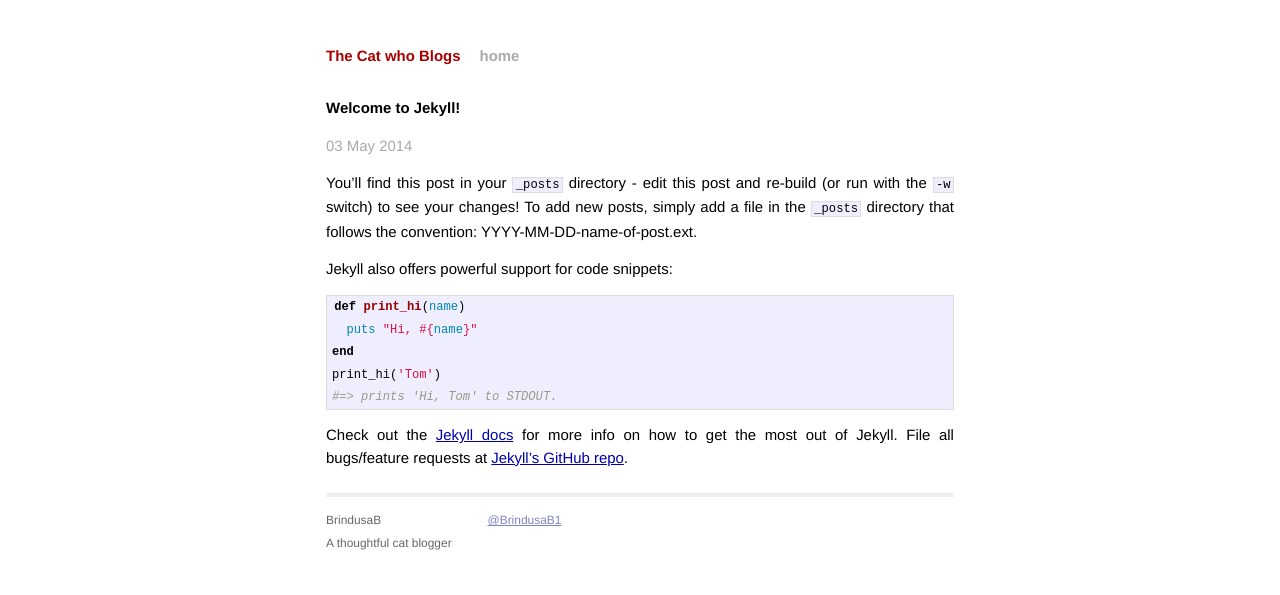
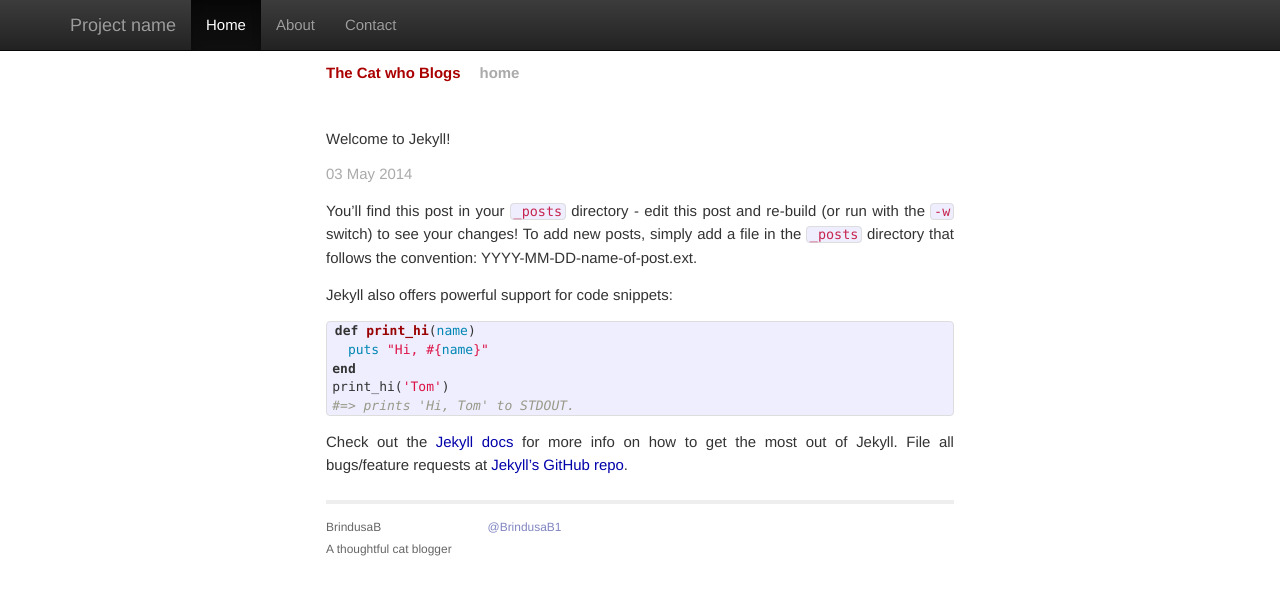
Before and after one commit to meowmixer/meowmixer.github.io, a Jekyll site: the page built from _posts/2014-05-03-welcome-to-jekyll.markdown, in a window 1280 px wide and 900 px high. Shown: the top 595 px of the window. Built offline with Jekyll 4.4.1, drawn with Linux system fonts in a browser that asks for light colours; nearby versions of some CDN libraries; Markdown is read by kramdown in place of the engine named in the settings.

Commit message:
introduce bootstrap

```diff
--- a/_layouts/default.html
+++ b/_layouts/default.html
@@ -4,7 +4,17 @@
         <meta charset="utf-8">
         <meta http-equiv="X-UA-Compatible" content="IE=edge,chrome=1">
         <title>{{ page.title }}</title>
-        <meta name="viewport" content="width=device-width">
+        <meta name="viewport" content="width=device-width, initial-scale=1.0">
+
+        <!-- Bootstrap -->
+        <link rel="stylesheet" href="//netdna.bootstrapcdn.com/bootstrap/3.1.1/css/bootstrap.min.css">
+        <link rel="stylesheet" href="//netdna.bootstrapcdn.com/bootstrap/3.1.1/css/bootstrap-theme.min.css">
+
+        <!-- HTML5 Shim and Respond.js IE8 support of HTML5 elements and media queries -->
+        <!--[if lt IE 9]>
+          <script src="https://oss.maxcdn.com/libs/html5shiv/3.7.0/html5shiv.js"></script>
+          <script src="https://oss.maxcdn.com/libs/respond.js/1.4.2/respond.min.js"></script>
+        <![endif]-->
 
         <!-- syntax highlighting CSS -->
         <link rel="stylesheet" href="/css/syntax.css">
@@ -16,6 +26,28 @@
     <body>
 
         <div class="site">
+
+          <div class="navbar navbar-inverse navbar-fixed-top" role="navigation">
+            <div class="container">
+              <div class="navbar-header">
+                <button type="button" class="navbar-toggle" data-toggle="collapse" data-target=".navbar-collapse">
+                  <span class="sr-only">Toggle navigation</span>
+                  <span class="icon-bar"></span>
+                  <span class="icon-bar"></span>
+                  <span class="icon-bar"></span>
+                </button>
+                <a class="navbar-brand" href="#">Project name</a>
+              </div>
+              <div class="collapse navbar-collapse">
+                <ul class="nav navbar-nav">
+                  <li class="active"><a href="#">Home</a></li>
+                  <li><a href="#about">About</a></li>
+                  <li><a href="#contact">Contact</a></li>
+                </ul>
+              </div><!--/.nav-collapse -->
+            </div>
+          </div>
+
           <div class="header">
             <h1 class="title"><a href="/">{{ site.name }}</a></h1>
             <a class="extra" href="/">home</a>
@@ -38,5 +70,7 @@
           </div>
         </div>
 
+      <script src="//ajax.googleapis.com/ajax/libs/jquery/2.1.0/jquery.min.js"></script>
+      <script src="//netdna.bootstrapcdn.com/bootstrap/3.1.1/js/bootstrap.min.js"></script>
     </body>
 </html>
```
Also changed, not shown: 2 other files.
